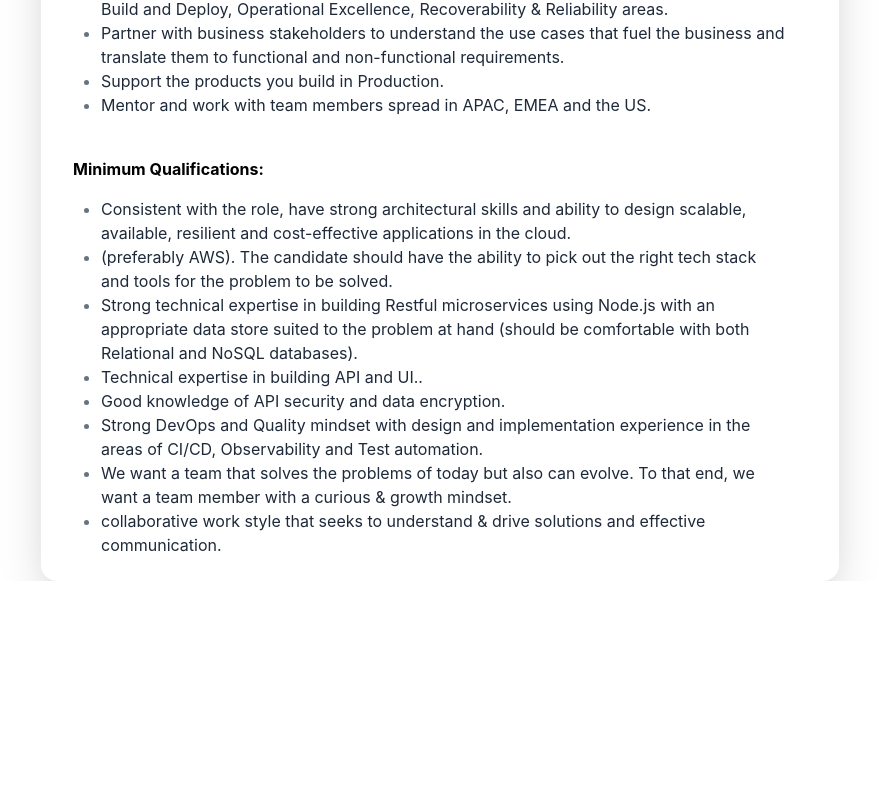
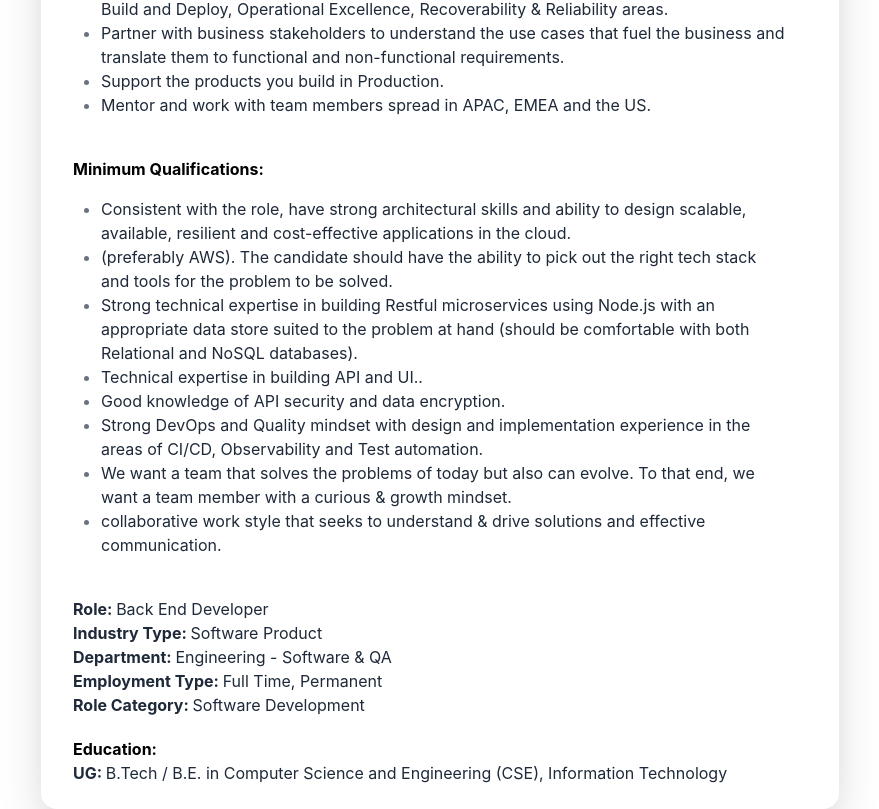
Before and after one commit to adarsh206/machine-coding-interview-questions, a React (Vite) app in the folder job-page/: page / in a window 1280 px wide. Shown: the part 2543-3352 px from the top of the page, without its empty margins (23-902 px from the left). Before the commit the page ends 3124 px from the top, so only its background shows below. Built offline with nearby package versions, Linux system fonts and the light colour scheme.

Commit message:
roles and education added

```diff
--- a/job-page/src/App.jsx
+++ b/job-page/src/App.jsx
@@ -337,6 +337,19 @@ function App() {
                   </li>
                 </ul>
               </div>
+
+              <div className='mx-2 mt-10'>
+                <p className='text-gray-800'><span className='font-bold'>Role: </span>Back End Developer</p>
+                <p className='text-gray-800'><span className='font-bold'>Industry Type: </span>Software Product</p>
+                <p className='text-gray-800'><span className='font-bold'>Department: </span>Engineering - Software & QA</p>
+                <p className='text-gray-800'><span className='font-bold'>Employment Type: </span>Full Time, Permanent</p>
+                <p className='text-gray-800'><span className='font-bold'>Role Category: </span>Software Development</p>
+              </div>
+
+              <div className='mx-2 mt-5'>
+                <h1 className='font-bold'>Education:</h1>
+                <p className='text-gray-800'><span className='font-bold'>UG: </span>B.Tech / B.E. in Computer Science and Engineering (CSE), Information Technology</p>
+              </div>
           </div>
         </div>
 
```
